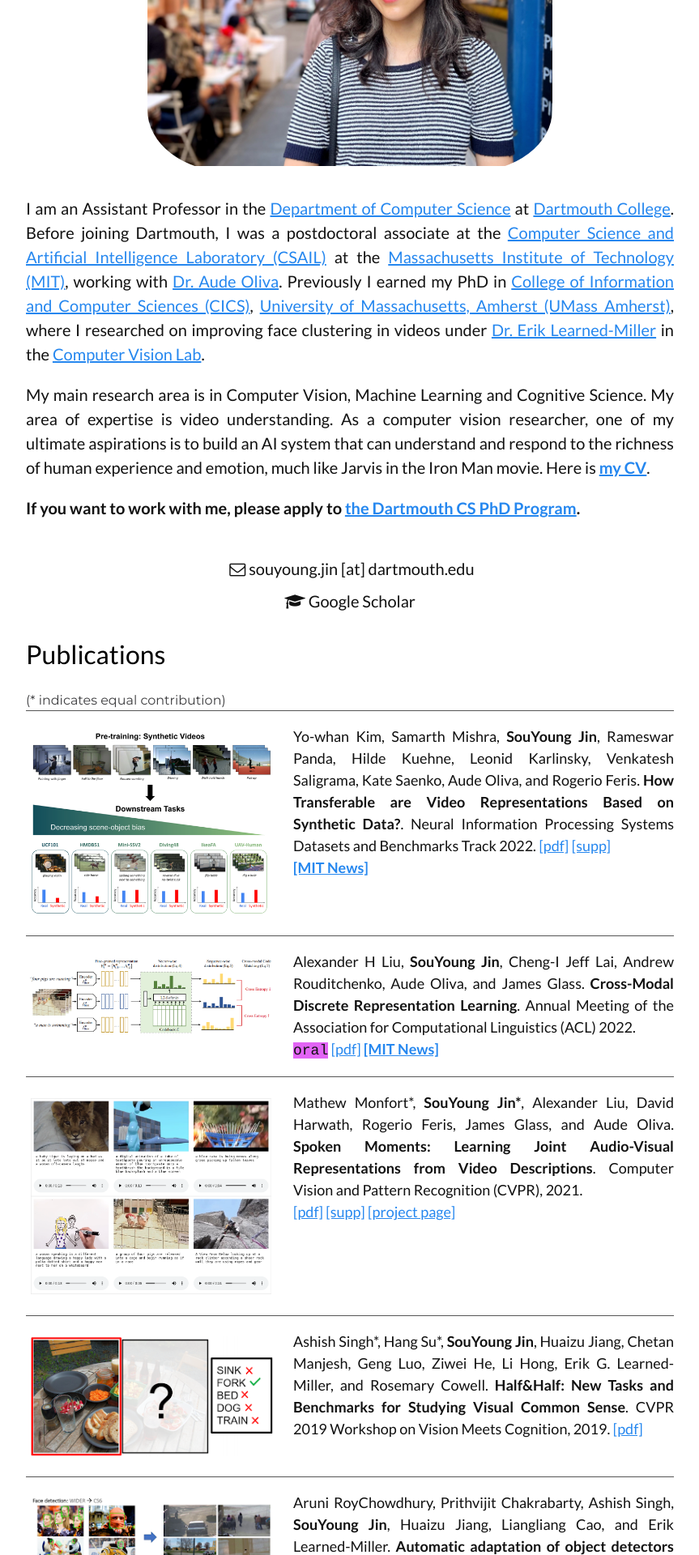
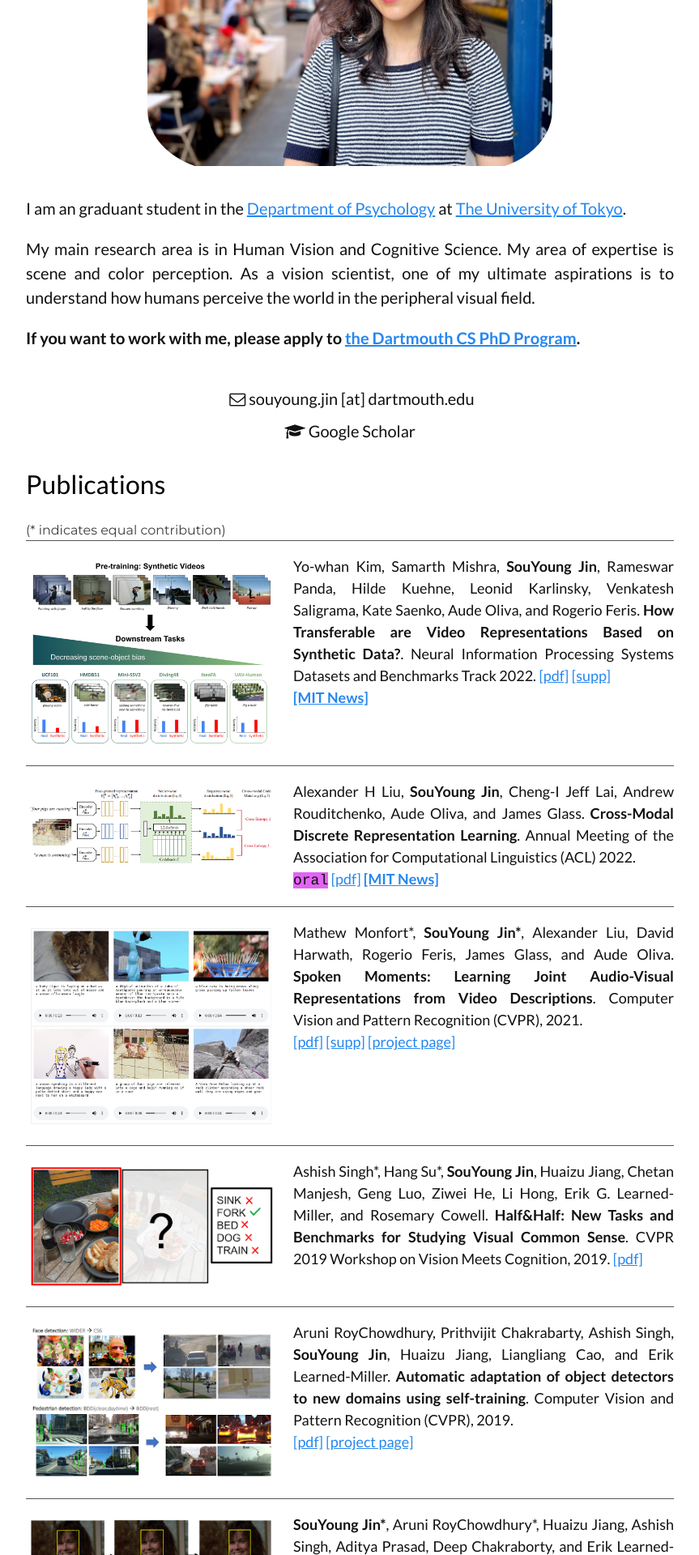
Before and after one commit to LNOKB/lnokb.github.io, a Jekyll site: the page built from index.html, in a window 1280 px wide. Shown: the part 309-2229 px from the top of the page at 81% size, without its empty margins (208-1071 px from the left). Built offline with Jekyll 4.4.1, drawn with Linux system fonts in a browser that asks for light colours; the list of posts is cut into pages by our own code.

Commit message:
Update index.html

```diff
--- a/index.html
+++ b/index.html
@@ -11,25 +11,14 @@
       </div>
       <!-- <p class="subtitle">{{site.about-author}}</p> -->
       <p class="subtitle">
-        I am an Assistant Professor in the <a href="https://web.cs.dartmouth.edu/" target="_blank">Department of Computer Science</a>
-        at <a href="https://home.dartmouth.edu/" target="_blank">Dartmouth College</a>.
-        Before joining Dartmouth, I was a postdoctoral associate
-        at the <a href="https://www.csail.mit.edu/" target="_blank">Computer Science and Artificial Intelligence Laboratory (CSAIL)</a>
-        at the <a href="https://www.mit.edu/" target="_blank">Massachusetts Institute of Technology (MIT)</a>,
-        working with <a href="http://olivalab.mit.edu/audeoliva.html" target="_blank">Dr. Aude Oliva</a>.
-        Previously I earned my PhD in <a href="https://www.cics.umass.edu/" target="_blank">College of Information and Computer Sciences (CICS)</a>,
-        <a href="https://www.umass.edu/" target="_blank">University of Massachusetts, Amherst (UMass Amherst)</a>,
-        where I researched on improving face clustering in videos under
-        <a href="https://people.cs.umass.edu/~elm/" target="_blank">Dr. Erik Learned-Miller</a>
-        in the <a href="http://vis-www.cs.umass.edu/" target="_blank">Computer Vision Lab</a>.
+        I am an graduant student in the <a href="http://www.l.u-tokyo.ac.jp/psy/" target="_blank">Department of Psychology</a>
+        at <a href="https://www.u-tokyo.ac.jp/en/" target="_blank">The University of Tokyo</a>.
       </p>
 
       <p class="subtitle">
-        My main research area is in Computer Vision, Machine Learning and Cognitive Science.
-        My area of expertise is video understanding.
-        As a computer vision researcher, one of my ultimate aspirations is to build an AI system
-        that can understand and respond to the richness of human experience and emotion, much like Jarvis in the Iron Man movie.
-        Here is <a href="https://souyoungjin.github.io/assets/SouYoung_CV.pdf" target="_blank"><b>my CV</b></a>.
+        My main research area is in Human Vision and Cognitive Science.
+        My area of expertise is scene and color perception.
+        As a vision scientist, one of my ultimate aspirations is to understand how humans perceive the world in the peripheral visual field.
 
       </p>
 
```
